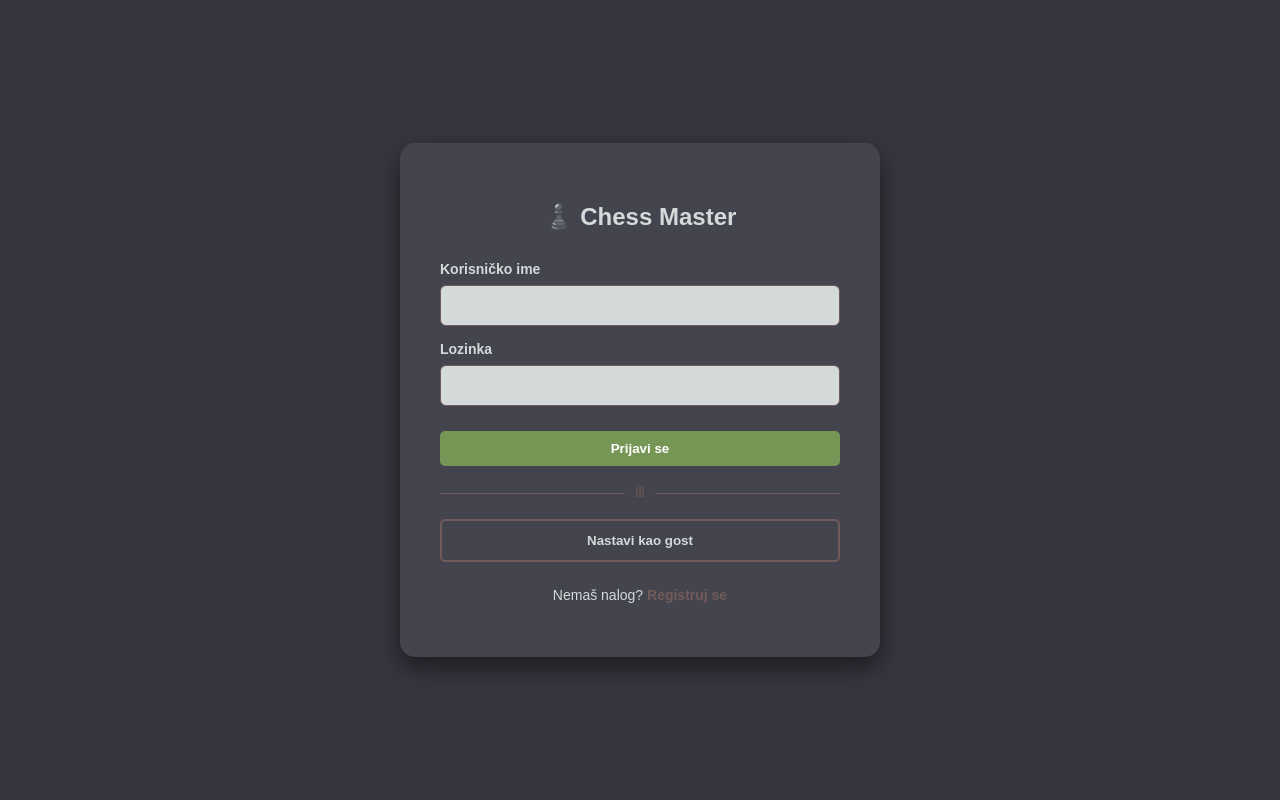
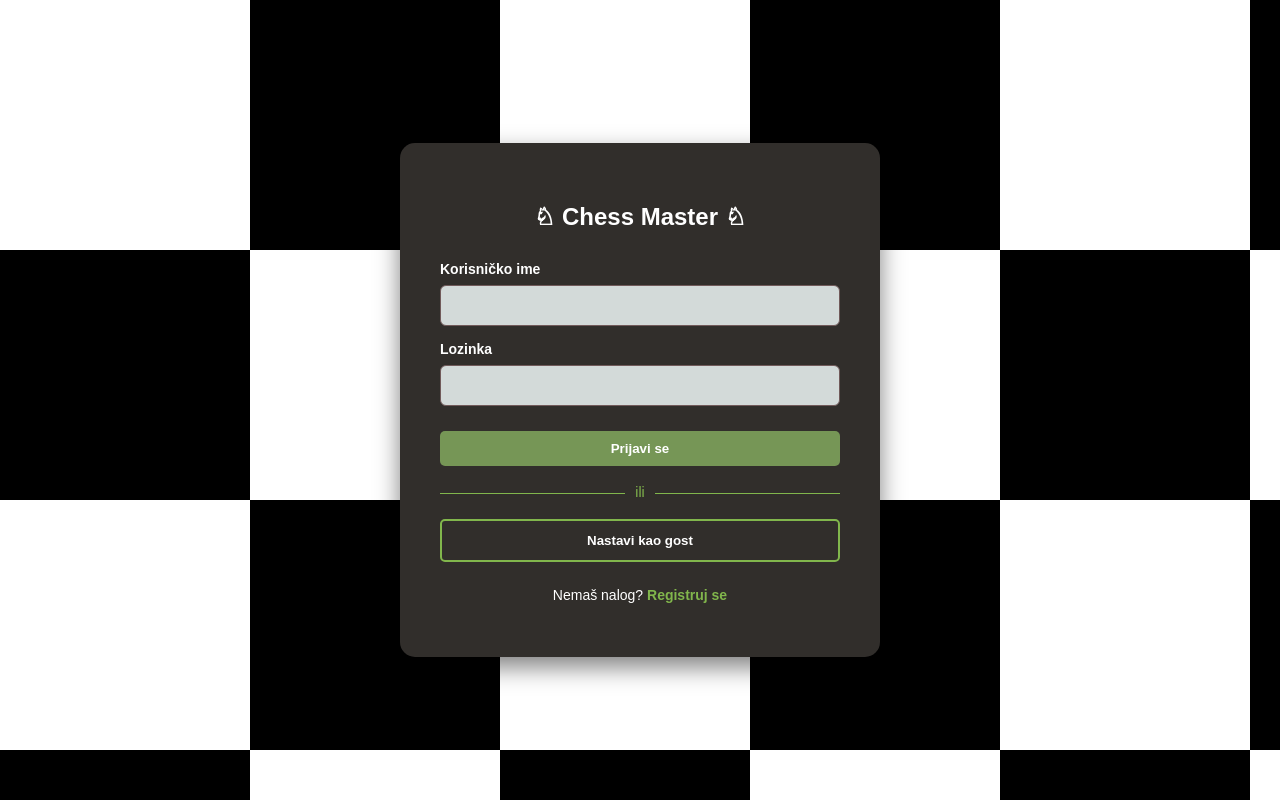
Before and after one commit to elab-development/internet-tehnologije-2025-vebigrazaucenjevebtehnologija_2022_0509, a React (Create React App) app in the folder grid-chess-front/: page /login in a window 1280 px wide. Built offline with nearby package versions, Linux system fonts and the light colour scheme.

Commit message:
Izmenjena login stranica

```diff
--- a/grid-chess-front/src/pages/Login.tsx
+++ b/grid-chess-front/src/pages/Login.tsx
@@ -14,11 +14,12 @@ const Login: React.FC<LoginProps> = ({ setToken }) => {
   const [password, setPassword] = useState('');
   const navigate = useNavigate();
 
+
   const colors = {
-    darkest: '#37353E',
-    dark: '#44444E',
-    accent: '#715A5A',
-    light: '#D3DAD9'
+    darkest: '#262421',
+    dark: '#312e2b',
+    accent: '#81b64c',
+    light: '#ffffff'
   };
 
   const handleLogin = async (e: React.FormEvent) => {
@@ -47,17 +48,26 @@ const Login: React.FC<LoginProps> = ({ setToken }) => {
     // Spremamo u localStorage i obaveštavamo App.tsx state
     localStorage.setItem('token', guestToken);
     setToken(guestToken);
+
+    // Idemo na dashboard gde ćemo proveravati ovaj string
     navigate('/dashboard');
   };
 
   return (
     <div style={{
-      backgroundColor: colors.darkest,
       minHeight: '100vh',
       display: 'flex',
       justifyContent: 'center',
       alignItems: 'center',
-      fontFamily: 'Arial, sans-serif'
+      fontFamily: 'Arial, sans-serif',
+      backgroundColor: '#fff',
+      backgroundImage: `
+      linear-gradient(45deg, black 25%, transparent 25%),
+      linear-gradient(-45deg, black 25%, transparent 25%),
+      linear-gradient(45deg, transparent 75%, black 75%),
+      linear-gradient(-45deg, transparent 75%, black 75%)`,
+      backgroundSize: '500px 500px',
+      backgroundPosition: '0 0, 0 250px, 250px -250px, -250px 0'
     }}>
       <div style={{
         backgroundColor: colors.dark,
@@ -68,7 +78,7 @@ const Login: React.FC<LoginProps> = ({ setToken }) => {
         boxShadow: '0 10px 25px rgba(0,0,0,0.5)',
         color: colors.light
       }}>
-        <h2 style={{ textAlign: 'center', marginBottom: '30px', color: colors.light }}>♟️ Chess Master</h2>
+        <h2 style={{ textAlign: 'center', marginBottom: '30px', color: colors.light }}>♘ Chess Master ♘</h2>
 
         <form onSubmit={handleLogin}>
           <InputField
```
